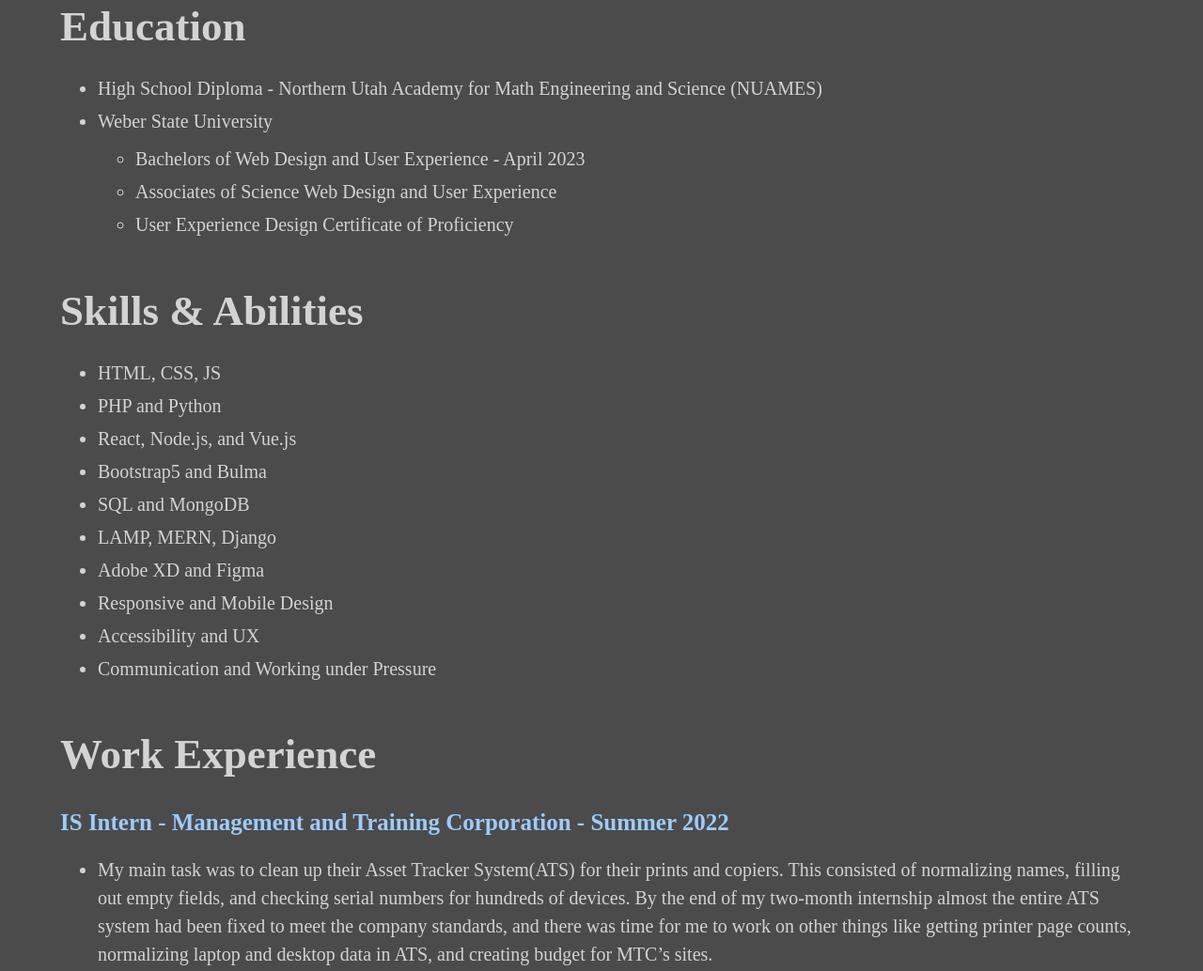
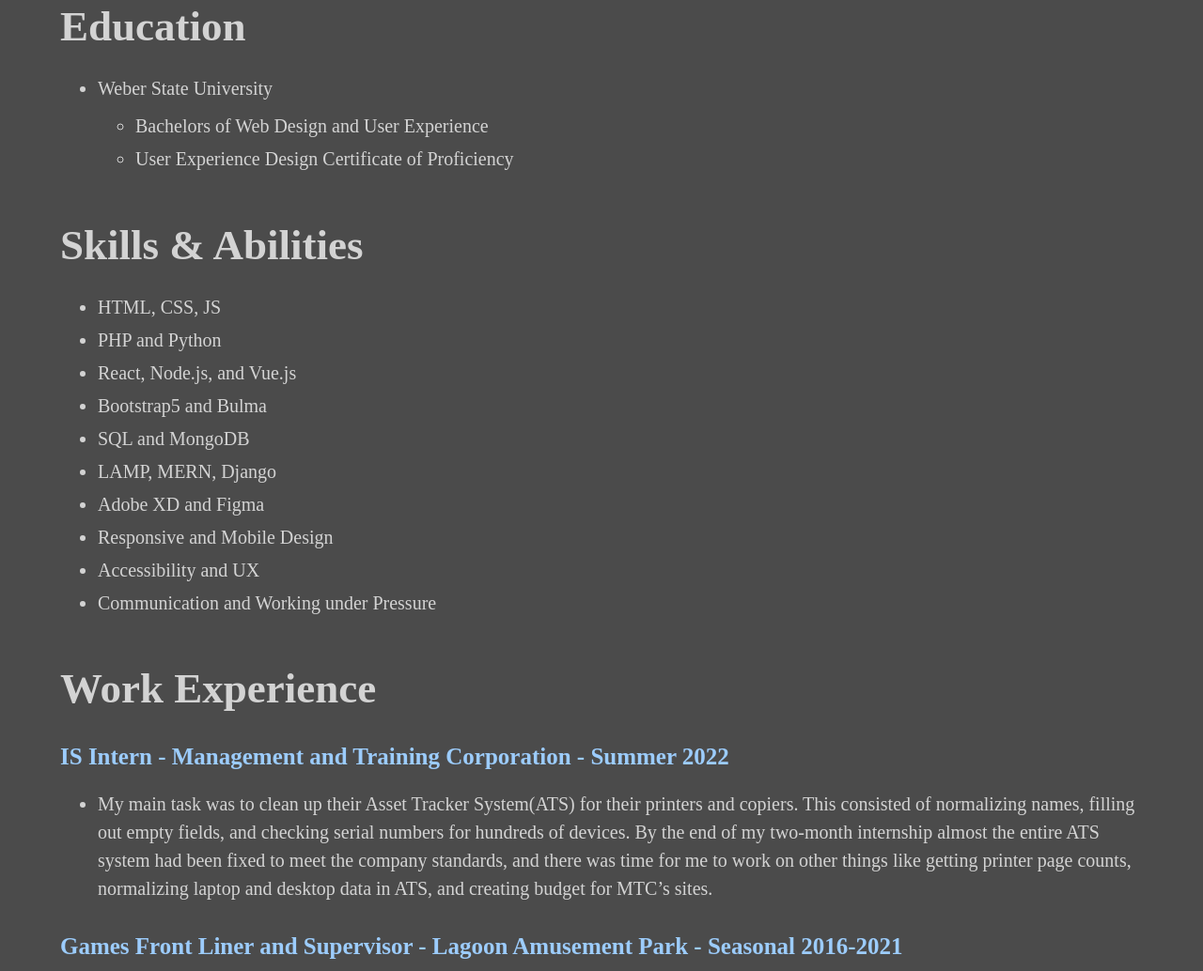
Before and after one commit to matthewFitz88/WebPortfolio, a plain HTML site: page index.html in a window 1280 px wide. Shown: the part 3796-4830 px from the top of the page at 94% size. Drawn offline with nearby package versions, Linux system fonts and the light colour scheme.

Commit message:
Update index.html

```diff
--- a/index.html
+++ b/index.html
@@ -234,11 +234,9 @@
             <div class="container content mt-4 mb-6 skills">
                 <h2 class="skills">Education</h2>
                 <ul>
-                    <li>High School Diploma - Northern Utah Academy for Math Engineering and Science (NUAMES)</li>
                     <li>Weber State University</li>
                     <ul>
-                        <li>Bachelors of Web Design and User Experience - April 2023</li>
-                        <li>Associates of Science Web Design and User Experience</li>
+                        <li>Bachelors of Web Design and User Experience</li>
                         <li>User Experience Design Certificate of Proficiency</li>
                     </ul>
                 </ul>
@@ -259,7 +257,7 @@
                 <h3 class="skills-subhead">IS Intern - Management and Training Corporation - Summer 2022</h3>
                 <ul>
                     <li>
-                        My main task was to clean up their Asset Tracker System(ATS) for their prints and copiers. This
+                        My main task was to clean up their Asset Tracker System(ATS) for their printers and copiers. This
                         consisted of normalizing names, filling
                         out empty fields, and checking serial numbers for hundreds of devices. By the end of my
                         two-month internship almost the entire ATS system
```
